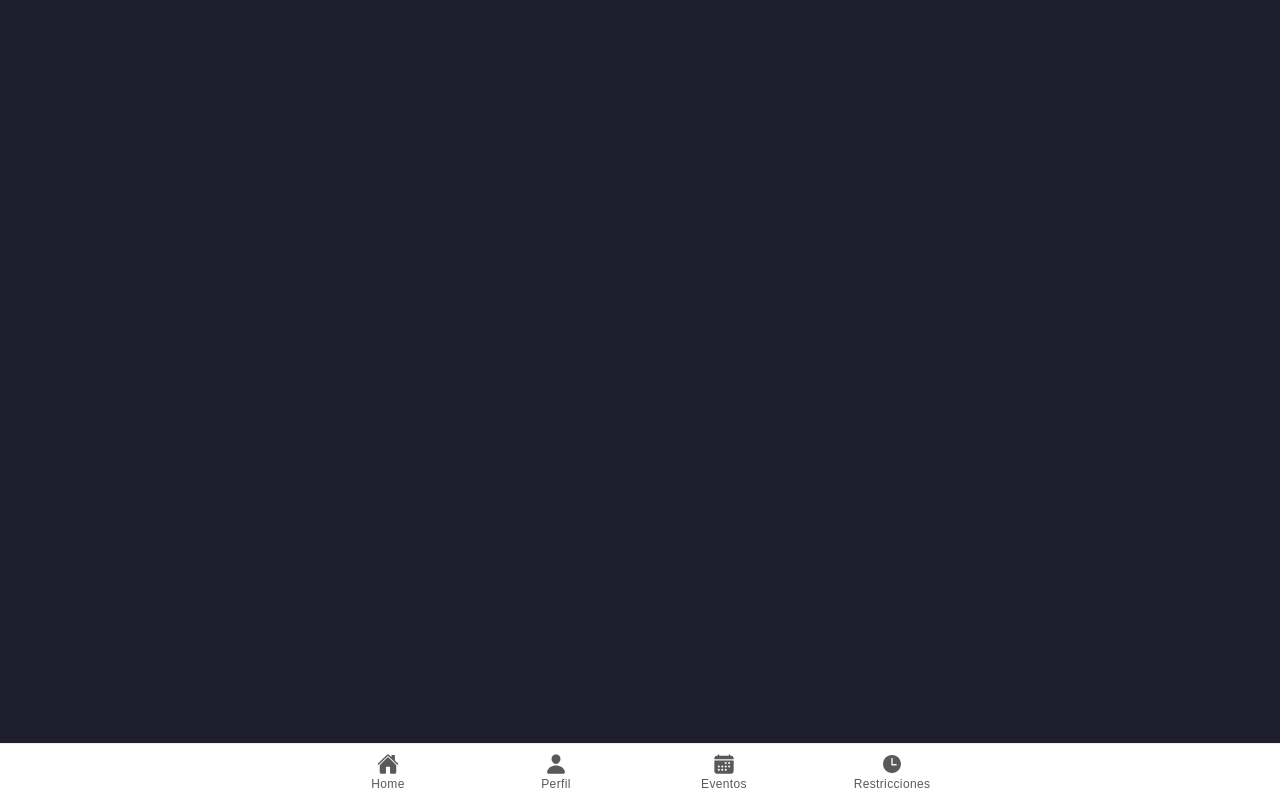
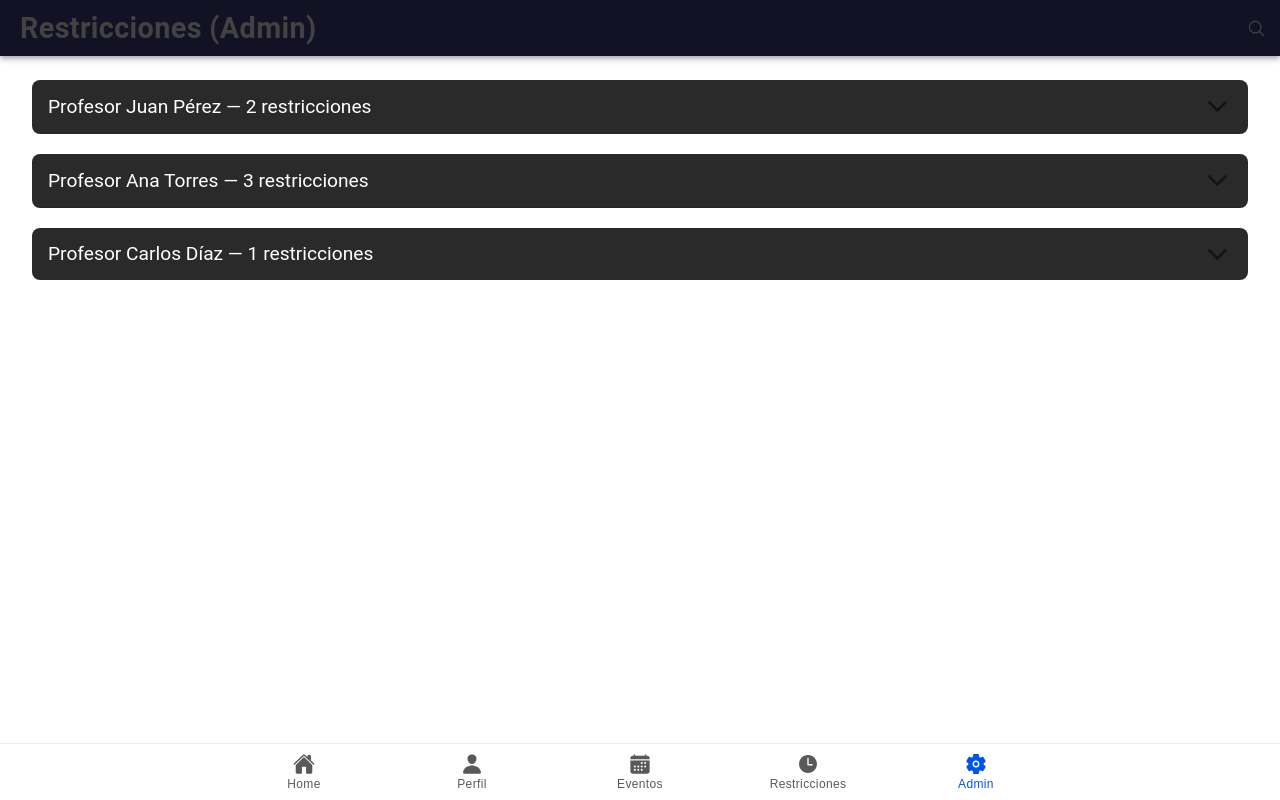
Before and after one commit to CristobalSg/SGH, a React (Vite) app in the folder mobile/aplicacion/: page /tabs/admin-restricciones in a window 1280 px wide. Built offline with nearby package versions, Linux system fonts and the light colour scheme.

Commit message:
pagina de admin

```diff
--- a/mobile/aplicacion/src/App.tsx
+++ b/mobile/aplicacion/src/App.tsx
@@ -10,12 +10,13 @@ import {
   setupIonicReact
 } from '@ionic/react';
 import { IonReactRouter } from '@ionic/react-router';
-import { calendar, home, person, time } from 'ionicons/icons';
+import { calendar, home, person, time, settings } from 'ionicons/icons';
 import Tab1 from './presentation/pages/Tab1';
 import Tab2 from './presentation/pages/Tab2';
 import Tab3 from './presentation/pages/Tab3';
 import Login from './presentation/pages/login';
 import Restricciones from './presentation/pages/Restricciones';
+import AdminRestricciones from './presentation/pages/AdminRestricciones';
 
 /* Core CSS required for Ionic components to work properly */
 import '@ionic/react/css/core.css';
@@ -33,15 +34,9 @@ import '@ionic/react/css/text-transformation.css';
 import '@ionic/react/css/flex-utils.css';
 import '@ionic/react/css/display.css';
 
-/**
- * Ionic Dark Mode
- * -----------------------------------------------------
- * For more info, please see:
- * https://ionicframework.com/docs/theming/dark-mode
- */
-
-/* import '@ionic/react/css/palettes/dark.always.css'; */
-/* import '@ionic/react/css/palettes/dark.class.css'; */
+/* Dark mode */
+// import '@ionic/react/css/palettes/dark.always.css';
+// import '@ionic/react/css/palettes/dark.class.css';
 import '@ionic/react/css/palettes/dark.system.css';
 
 /* Theme variables */
@@ -66,6 +61,7 @@ const App: React.FC = () => (
                 <Route exact path="/tabs/tab2" component={Tab2} />
                 <Route exact path="/tabs/tab3" component={Tab3} />
                 <Route exact path="/tabs/restricciones" component={Restricciones} />
+                <Route exact path="/tabs/admin-restricciones" component={AdminRestricciones} />
               </IonRouterOutlet>
 
               <IonTabBar slot="bottom">
@@ -85,6 +81,10 @@ const App: React.FC = () => (
                   <IonIcon aria-hidden="true" icon={time} />
                   <IonLabel>Restricciones</IonLabel>
                 </IonTabButton>
+                <IonTabButton tab="admin" href="/tabs/admin-restricciones">
+                  <IonIcon aria-hidden="true" icon={settings} />
+                  <IonLabel>Admin</IonLabel>
+                </IonTabButton>
               </IonTabBar>
             </IonTabs>
           )}
--- /dev/null
+++ b/mobile/aplicacion/src/presentation/pages/AdminRestricciones.tsx
@@ -0,0 +1,94 @@
+import {
+  IonContent,
+  IonHeader,
+  IonPage,
+  IonTitle,
+  IonToolbar,
+  IonList,
+  IonItem,
+  IonLabel,
+  IonButtons,
+  IonButton,
+  IonIcon,
+  IonAccordion,
+  IonAccordionGroup
+} from '@ionic/react';
+
+import { checkmarkCircleOutline, trashOutline, searchOutline } from 'ionicons/icons';
+import './AdminRestricciones.css';
+
+const AdminRestricciones: React.FC = () => {
+  // Datos mock
+  const profesores = [
+    {
+      nombre: "Profesor Juan Pérez",
+      restricciones: [
+        "Restricción: lunes 8:00 - 10:00",
+        "Restricción: miércoles 14:00 - 16:00",
+      ],
+    },
+    {
+      nombre: "Profesor Ana Torres",
+      restricciones: [
+        "Restricción: martes 9:00 - 11:00",
+        "Restricción: jueves 10:00 - 12:00",
+        "Restricción: viernes 15:00 - 17:00",
+      ],
+    },
+    {
+      nombre: "Profesor Carlos Díaz",
+      restricciones: [
+        "Restricción: lunes 10:00 - 12:00",
+      ],
+    },
+  ];
+
+  return (
+    <IonPage>
+      <IonHeader>
+        <IonToolbar>
+          <IonTitle>Restricciones (Admin)</IonTitle>
+          <IonButtons slot="end">
+            <IonButton>
+              <IonIcon icon={searchOutline} />
+            </IonButton>
+          </IonButtons>
+        </IonToolbar>
+      </IonHeader>
+
+      <IonContent fullscreen className="ion-padding">
+        <IonAccordionGroup>
+          {profesores.map((profesor, index) => (
+            <IonAccordion key={index} value={profesor.nombre}>
+              {/* Encabezado: profesor y número de restricciones */}
+              <IonItem slot="header">
+                <IonLabel>
+                  {profesor.nombre} — {profesor.restricciones.length} restricciones
+                </IonLabel>
+              </IonItem>
+
+              {/* Lista de restricciones */}
+              <IonList slot="content">
+                {profesor.restricciones.map((res, i) => (
+                  <IonItem key={i}>
+                    <IonLabel>{res}</IonLabel>
+                    <IonButtons slot="end">
+                      <IonButton color="success" fill="clear">
+                        <IonIcon icon={checkmarkCircleOutline} />
+                      </IonButton>
+                      <IonButton color="danger" fill="clear">
+                        <IonIcon icon={trashOutline} />
+                      </IonButton>
+                    </IonButtons>
+                  </IonItem>
+                ))}
+              </IonList>
+            </IonAccordion>
+          ))}
+        </IonAccordionGroup>
+      </IonContent>
+    </IonPage>
+  );
+};
+
+export default AdminRestricciones;
--- a/mobile/aplicacion/src/presentation/pages/Tab3.tsx
+++ b/mobile/aplicacion/src/presentation/pages/Tab3.tsx
@@ -8,8 +8,13 @@ import {
   IonAccordionGroup,
   IonItem,
   IonLabel,
-  IonList
+  IonList,
+  IonButtons,
+  IonButton,
+  IonIcon
 } from '@ionic/react';
+
+import { searchOutline, createOutline, trashOutline } from 'ionicons/icons';
 import './Tab3.css';
 
 const Tab3: React.FC = () => {
@@ -37,6 +42,11 @@ const Tab3: React.FC = () => {
       <IonHeader>
         <IonToolbar>
           <IonTitle>Eventos</IonTitle>
+          <IonButtons slot="end">
+            <IonButton>
+              <IonIcon icon={searchOutline} />
+            </IonButton>
+          </IonButtons>
         </IonToolbar>
       </IonHeader>
 
@@ -51,20 +61,28 @@ const Tab3: React.FC = () => {
           {eventos.map((evento, index) => (
             <IonAccordion key={index} value={evento.fecha}>
               <IonItem slot="header">
-              <IonLabel style={{ fontSize: '1.4rem', fontWeight: 'bold' }}>{evento.fecha}</IonLabel>
-
+                <IonLabel style={{ fontSize: '1.4rem', fontWeight: 'bold' }}>
+                  {evento.fecha}
+                </IonLabel>
               </IonItem>
               <IonList slot="content">
                 {evento.items.map((item, i) => (
                   <IonItem key={i}>
                     <IonLabel>{item}</IonLabel>
+                    <IonButtons slot="end">
+                      <IonButton fill="clear" color="primary">
+                        <IonIcon icon={createOutline} />
+                      </IonButton>
+                      <IonButton fill="clear" color="danger">
+                        <IonIcon icon={trashOutline} />
+                      </IonButton>
+                    </IonButtons>
                   </IonItem>
                 ))}
               </IonList>
             </IonAccordion>
           ))}
         </IonAccordionGroup>
-
       </IonContent>
     </IonPage>
   );
```
Also changed, not shown: mobile/aplicacion/src/presentation/pages/AdminRestricciones.css (added). Lines whose indentation alone changed are shown as unchanged.
